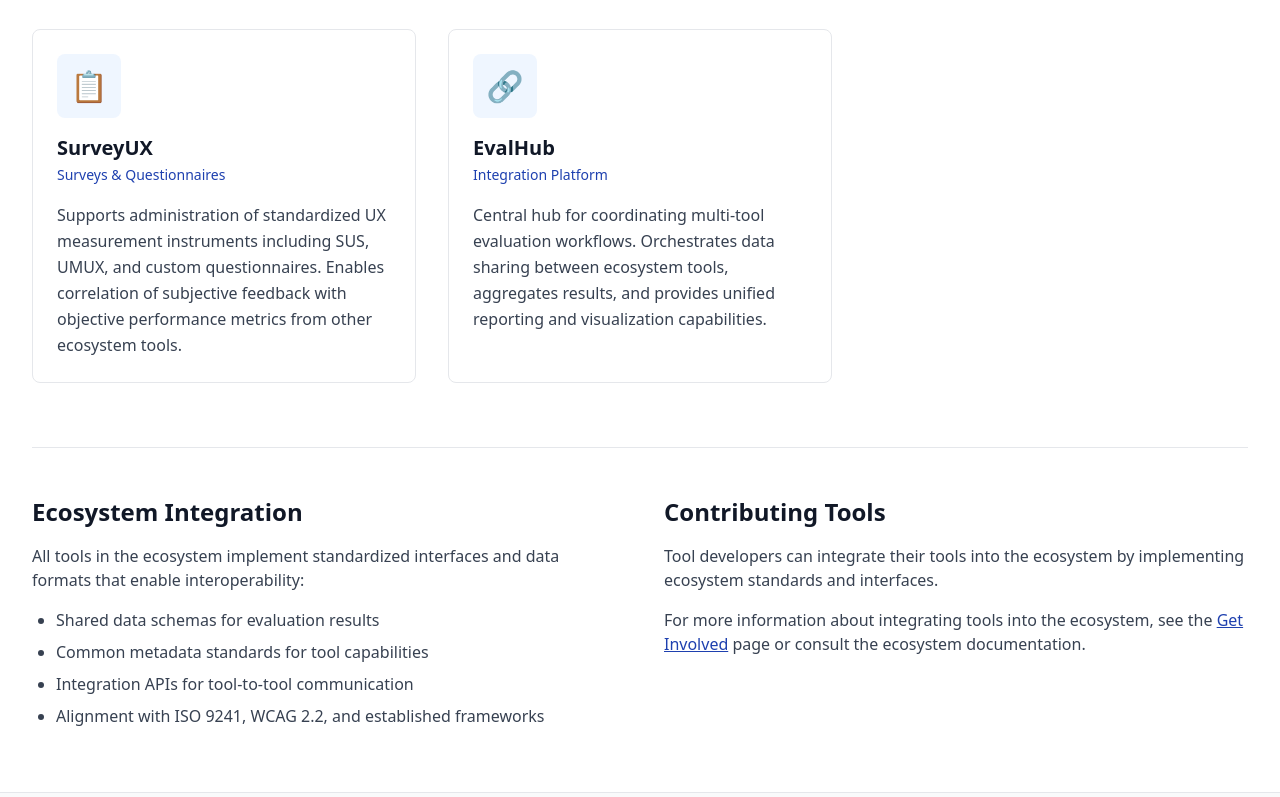
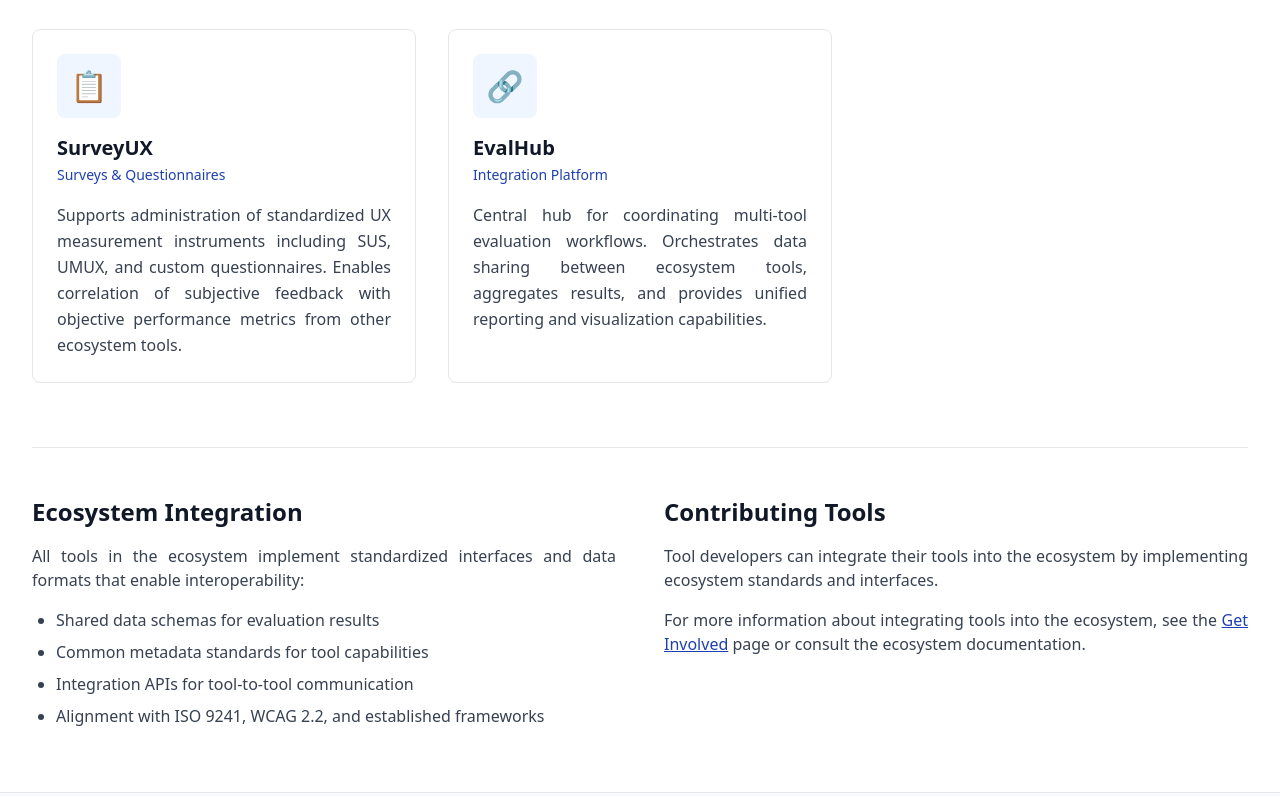
Before and after one commit to mohamedsemah/S-UXE-s, a Next.js app: page /tools in a window 1280 px wide. Shown: the part 2000-2797 px from the top of the page. Built offline with nearby package versions, Linux system fonts and the light colour scheme.

Commit message:
Add troubleshooting for Vercel not detecting latest commit

```diff
--- a/app/tools/page.tsx
+++ b/app/tools/page.tsx
@@ -85,7 +85,7 @@ export default function ToolsPage() {
       <div className="mx-auto max-w-7xl px-4 sm:px-6 lg:px-8 py-16">
         <div className="mb-12">
           <h1 className="text-4xl font-bold text-gray-900 mb-4">Tools</h1>
-          <p className="text-xl text-gray-600 max-w-3xl">
+          <p className="text-xl text-gray-600 max-w-3xl text-justify">
             Explore the collection of UX evaluation tools integrated into the S-UXE&apos;s ecosystem.
             Each tool maintains its unique capabilities while benefiting from ecosystem-wide interoperability.
           </p>
@@ -105,7 +105,7 @@ export default function ToolsPage() {
                     <span className="text-sm text-primary-600 font-medium">{tool.category}</span>
                   </div>
                 </div>
-                <p className="text-gray-700 leading-relaxed">{tool.description}</p>
+                <p className="text-gray-700 leading-relaxed text-justify">{tool.description}</p>
                 {tool.url && (
                   <div className="mt-4">
                     <span className="text-sm text-primary-600 font-medium">
@@ -143,7 +143,7 @@ export default function ToolsPage() {
             {/* Ecosystem Integration */}
             <section>
               <h2 className="text-2xl font-bold text-gray-900 mb-4">Ecosystem Integration</h2>
-              <div className="prose prose-lg max-w-none text-gray-700 space-y-4">
+              <div className="prose prose-lg max-w-none text-gray-700 space-y-4 text-justify">
                 <p>
                   All tools in the ecosystem implement standardized interfaces and data formats that enable interoperability:
                 </p>
@@ -159,7 +159,7 @@ export default function ToolsPage() {
             {/* Contributing Tools */}
             <section>
               <h2 className="text-2xl font-bold text-gray-900 mb-4">Contributing Tools</h2>
-              <div className="prose prose-lg max-w-none text-gray-700 space-y-4">
+              <div className="prose prose-lg max-w-none text-gray-700 space-y-4 text-justify">
                 <p>
                   Tool developers can integrate their tools into the ecosystem by implementing ecosystem
                   standards and interfaces.
```
